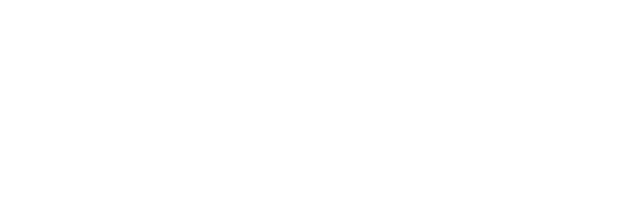
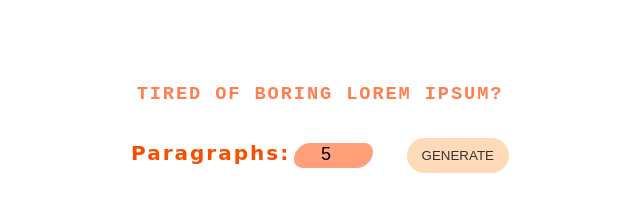
Before and after one commit to NjeriMuchiri/Content, a plain HTML site: page index.html in a window 1280 px wide. Shown: the whole page, without its empty margins (240-880 px from the left). Drawn offline with Linux system fonts and the light colour scheme; a web font is replaced by a local one.

Commit message:
Added some styling

```diff
--- a/index.html
+++ b/index.html
@@ -15,8 +15,17 @@
     <link rel="stylesheet" href="stylecon.css">
 </head>
 <body>
+    <section class="section-center">
+        <h3>tired of boring lorem ipsum?</h3>
+        <form class="lorem">
+            <label for="amount">Paragraphs:</label>
+            <input type="number" name="amount" id="amount" placeholder="5" />
+            <button type="submit" class="btn">generate</button>
+        </form>
+        <article class="lorem-text"></article>
+    </section>
 
-
+     <!-- javascript -->
     <script src="appcon.js"></script>
 </body>
 </html>
--- a/stylecon.css
+++ b/stylecon.css
@@ -0,0 +1,56 @@
+@import url('https://fonts.googleapis.com/css2?family=Comfortaa:wght@300&family=Festive&family=Great+Vibes&family=Lobster&family=Redressed&family=Satisfy&family=Syne+Mono&family=ZCOOL+QingKe+HuangYou&display=swap');
+*{
+    margin:0;
+    padding:0;
+    box-sizing: border-box;
+}
+.section-center{
+    max-width:70rem;
+    width:90vw;
+    min-height:100vh;
+    text-align: center;
+    position:absolute;
+    top:10%;
+}
+.section-center h3{
+    color:#ff7f50;
+    font-family: 'Syne Mono',monospace;
+    text-transform: uppercase;
+    margin-bottom:30px;
+    line-height:1.5;
+    letter-spacing:0.1em;
+}
+.lorem label{
+    color:#f94d00;
+    font-weight:900;
+    font-size:20px;
+    letter-spacing: 0.1em;
+    font-family:'Redressed',cursive;
+}
+#amount{
+    width:7%;
+    padding:5px;
+    background:#ffa07a;
+    border:none;
+    border-radius: 20px 10px;
+}
+input::placeholder{
+    color:#000;
+    text-align: center;
+    font-size:18px;
+}
+.btn{
+    border:none;
+    background:#ffdab9;
+    padding:10px 15px;
+    border-radius: 30px;
+    color:#333;
+    text-transform: uppercase;
+    margin-left:30px;
+    cursor:pointer;
+    transition:all 0.3s linear;
+}
+.btn:hover{
+   color:#f94d00;
+   font-weight: bolder;
+}
```
